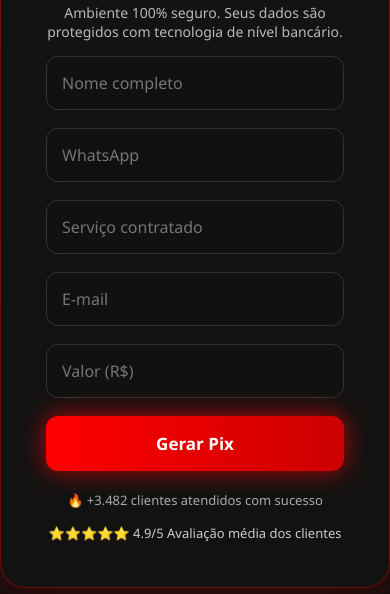
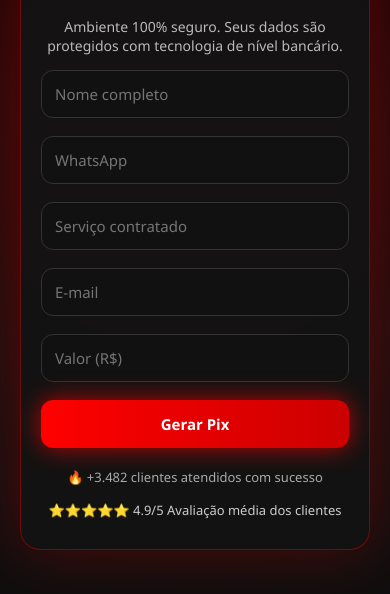
Before and after one commit to kristhyann/kspay, a website: page public/index.html in a window 390 px wide. Shown: the part 250-844 px from the top of the page. Drawn offline with Linux system fonts and the light colour scheme.

Commit message:
Correção responsividade + hidden class

```diff
--- a/public/style.css
+++ b/public/style.css
@@ -5,14 +5,21 @@
     font-family: 'Segoe UI', sans-serif;
 }
 
+/* ===== CORREÇÃO RESPONSIVIDADE ===== */
+html, body {
+    width: 100%;
+    min-height: 100vh;
+}
+
 body {
-    height: 100vh;
+    min-height: 100vh;
     display: flex;
     justify-content: center;
     align-items: center;
     background: radial-gradient(circle at top, #1a0000, #0f0f0f 70%);
     position: relative;
-    overflow: hidden;
+    overflow-x: hidden; /* impede corte lateral */
+    padding: 20px; /* evita colar na borda em telas menores */
 }
 
 /* Glow fundo */
@@ -30,7 +37,8 @@ body::before {
 .card {
     position: relative;
     z-index: 10;
-    width: 430px;
+    width: 100%;
+    max-width: 430px; /* antes era fixo 430px */
     padding: 45px;
     border-radius: 25px;
     background: rgba(20,20,20,0.95);
@@ -100,6 +108,33 @@ button:hover {
     color: #888;
 }
 
+/* ===== CLASSE PARA ESCONDER ELEMENTOS ===== */
+.hidden {
+    display: none;
+}
+
+/* ===== RESPONSIVO MOBILE ===== */
+@media (max-width: 480px) {
+    .card {
+        padding: 30px 20px;
+        border-radius: 20px;
+    }
+
+    .card h1 {
+        font-size: 24px;
+    }
+
+    input {
+        padding: 13px;
+        font-size: 15px;
+    }
+
+    button {
+        padding: 14px;
+        font-size: 15px;
+    }
+}
+
 /* Redes sociais fixas */
 .social-container {
     position: fixed;
```
